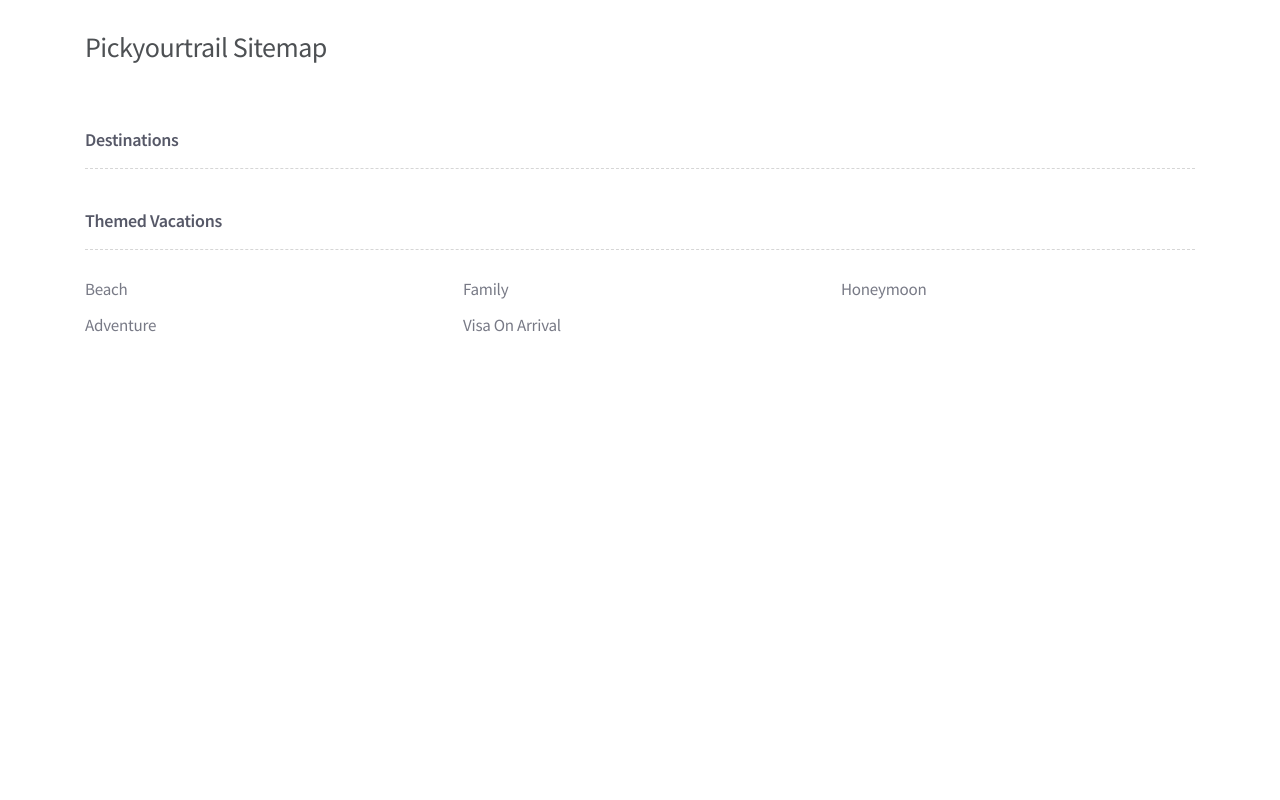
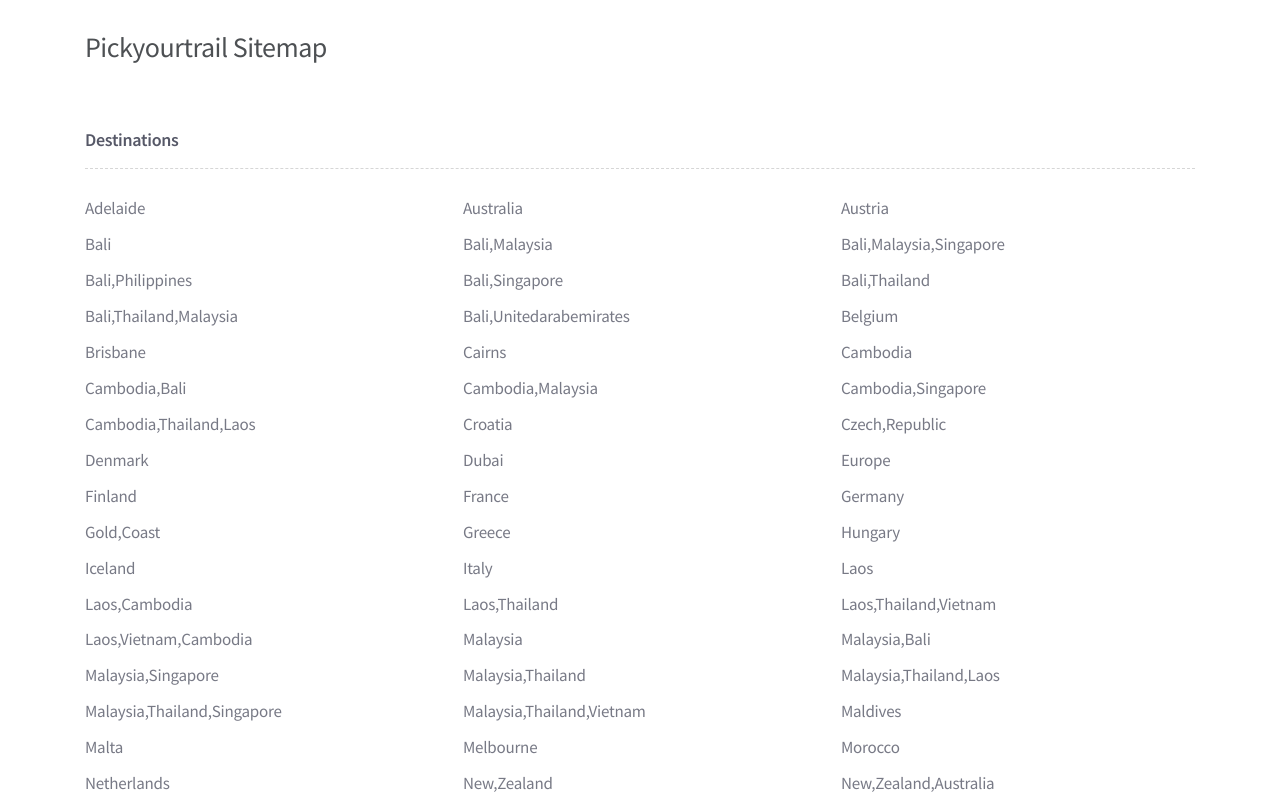
Before and after one commit to sid995/pickyourtrail-code-challenge, a React (Create React App) app: page / in a window 1280 px wide. Shown: the top 800 px of the page. Built offline with nearby package versions, Linux system fonts and the light colour scheme.

Commit message:
created complete destinations section

```diff
--- a/src/components/Destinations/Destinations.js
+++ b/src/components/Destinations/Destinations.js
@@ -1,10 +1,32 @@
 import React from 'react'
+import Destination from './Destination'
 import './style.css'
 
 const Destinations = ({ destinations }) => {
+  const distinctDestinations = Array.from(new Set(destinations.map(s => s.text)))
+    .map(text => {
+      return {
+        text: text,
+        url: destinations.find(s => s.text === text).url
+      }
+    })
+    .sort((a, b) => {
+      var regionA = a.text.toLowerCase(),
+        regionB = b.text.toLowerCase()
+
+      if (regionA < regionB) return -1
+      if (regionA > regionB) return 1
+      return 0
+    })
+
   return (
     <section className="common-list">
       <h5 className="section-header">Destinations</h5>
+      <ul className="sitemap-destination">
+        {distinctDestinations.map((destination, i) => {
+          return <Destination key={i} destination={destination} />
+        })}
+      </ul>
     </section>
   )
 }
```
